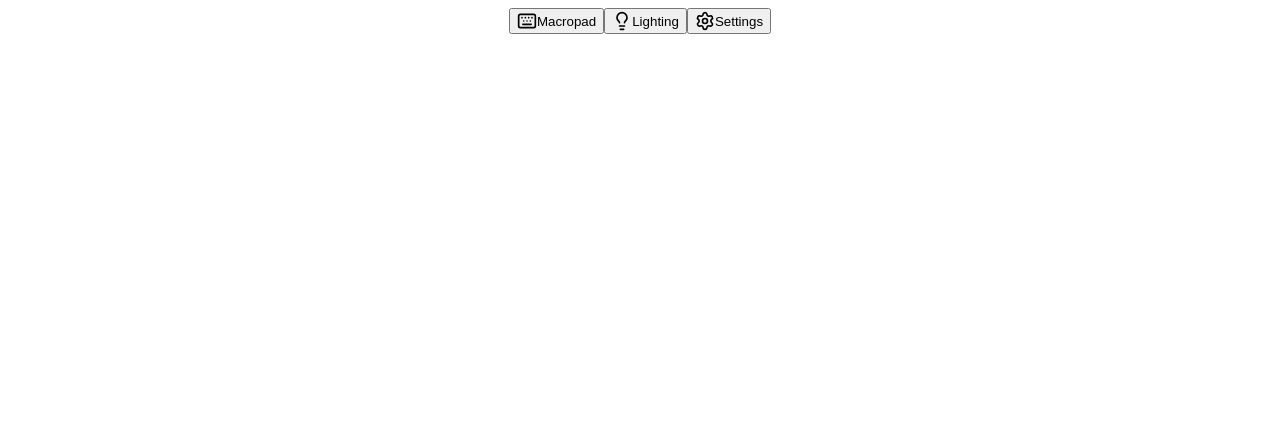
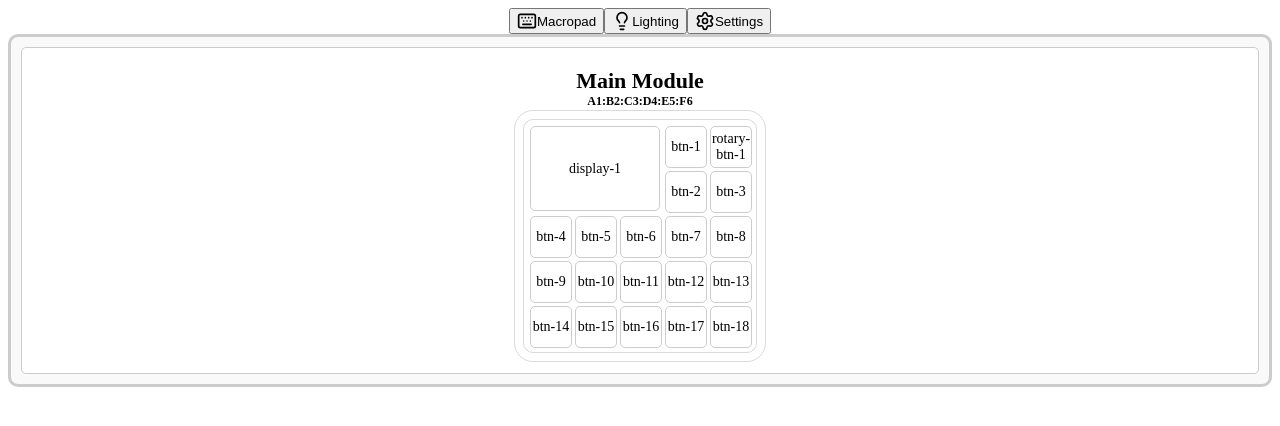
Before and after one commit to Nxe5/Modular_Macropad_Front_End, a Svelte app: page / in a window 1280 px wide. Shown: the top 426 px of the page. Built offline with nearby package versions, Linux system fonts and the light colour scheme.

Commit message:
Added selectable module display & prettier config

```diff
--- a/src/App.svelte
+++ b/src/App.svelte
@@ -7,7 +7,7 @@
   import SettingsTab from './components/settings/SettingsTab.svelte';
 
 
-  let activeTab = 'keys';
+  let activeTab = 'macropad';
 </script>
 
 <main class="min-h-screen flex flex-col bg-gray-50">
--- a/src/components/macropad/MacropadTab.svelte
+++ b/src/components/macropad/MacropadTab.svelte
@@ -4,6 +4,8 @@
 
   let mainModuleExample = {
   id: 'A1:B2:C3:D4:E5:F6',  // Unique MAC address as the ID for the main module
+  name: 'Main Module',  // Name for the main module
+  description: 'This is the main module with a display, rotary encoder, and buttons.',  // Description for the main module
   gridSize: { rows: 5, columns: 5 },  // 5x5 grid for the main module
   components: [
     {
@@ -20,38 +22,38 @@
       keyBinding: "Volume Up"  // For simplicity, a predefined action like "Volume Up"
     },
     {
-      id: 'button-1', // Unique ID for the button
+      id: 'btn-1', // Unique ID for the button
       type: 'button',
-      position: { row: 1, column: 1 },
+      position: { row: 0, column: 3 },
       keyBinding: "DELAY 500; PRESS Ctrl; PRESS Z; RELEASE Ctrl; RELEASE Z"  // Undo action (Ctrl+Z)
     },
     {
-      id: 'button-2', // Unique ID for the button
+      id: 'btn-2', // Unique ID for the button
       type: 'button',
-      position: { row: 1, column: 2 },
+      position: { row: 1, column: 3 },
       keyBinding: "DELAY 100; PRESS Alt; PRESS F4; RELEASE Alt; RELEASE F4"  // Close Window (Alt+F4)
     },
     {
-      id: 'button-3', // Unique ID for the button
+      id: 'btn-3', // Unique ID for the button
       type: 'button',
-      position: { row: 1, column: 3 },
+      position: { row: 1, column: 4 },
       keyBinding: "DELAY 500; PRESS Ctrl; PRESS C; RELEASE Ctrl; RELEASE C"  // Copy (Ctrl+C)
     },
-    { id: 'button-4', position: { row: 2, column: 0 }, keyBinding: "DELAY 200; PRESS Space; RELEASE Space" },
-    { id: 'button-5', position: { row: 2, column: 1 }, keyBinding: "Ctrl+V" },
-    { id: 'button-6', position: { row: 2, column: 2 }, keyBinding: "Ctrl+A" },
-    { id: 'button-7', position: { row: 2, column: 3 }, keyBinding: "DELAY 200; PRESS Shift; PRESS Esc; RELEASE Shift; RELEASE Esc" },
-    { id: 'button-8', position: { row: 2, column: 4 }, keyBinding: "DELAY 300; PRESS Ctrl; PRESS S; RELEASE Ctrl; RELEASE S" },
-    { id: 'button-9', position: { row: 3, column: 0 }, keyBinding: "F5" },
-    { id: 'button-10', position: { row: 3, column: 1 }, keyBinding: "F11" },
-    { id: 'button-11', position: { row: 3, column: 2 }, keyBinding: "Alt+Tab" },
-    { id: 'button-12', position: { row: 3, column: 3 }, keyBinding: "Ctrl+Shift+Esc" },
-    { id: 'button-13', position: { row: 3, column: 4 }, keyBinding: "Ctrl+P" },
-    { id: 'button-14', position: { row: 4, column: 0 }, keyBinding: "Alt+F4" },
-    { id: 'button-15', position: { row: 4, column: 1 }, keyBinding: "Ctrl+W" },
-    { id: 'button-16', position: { row: 4, column: 2 }, keyBinding: "Ctrl+Shift+T" },
-    { id: 'button-17', position: { row: 4, column: 3 }, keyBinding: "Ctrl+N" },
-    { id: 'button-18', position: { row: 4, column: 4 }, keyBinding: "Ctrl+Shift+S" }
+    { id: 'btn-4', type: 'button', position: { row: 2, column: 0 }, keyBinding: "DELAY 200; PRESS Space; RELEASE Space" },
+    { id: 'btn-5', type: 'button', position: { row: 2, column: 1 }, keyBinding: "Ctrl+V" },
+    { id: 'btn-6', type: 'button', position: { row: 2, column: 2 }, keyBinding: "Ctrl+A" },
+    { id: 'btn-7', type: 'button', position: { row: 2, column: 3 }, keyBinding: "DELAY 200; PRESS Shift; PRESS Esc; RELEASE Shift; RELEASE Esc" },
+    { id: 'btn-8', type: 'button', position: { row: 2, column: 4 }, keyBinding: "DELAY 300; PRESS Ctrl; PRESS S; RELEASE Ctrl; RELEASE S" },
+    { id: 'btn-9', type: 'button', position: { row: 3, column: 0 }, keyBinding: "F5" },
+    { id: 'btn-10', type: 'button', position: { row: 3, column: 1 }, keyBinding: "F11" },
+    { id: 'btn-11', type: 'button', position: { row: 3, column: 2 }, keyBinding: "Alt+Tab" },
+    { id: 'btn-12', type: 'button', position: { row: 3, column: 3 }, keyBinding: "Ctrl+Shift+Esc" },
+    { id: 'btn-13', type: 'button', position: { row: 3, column: 4 }, keyBinding: "Ctrl+P" },
+    { id: 'btn-14', type: 'button', position: { row: 4, column: 0 }, keyBinding: "Alt+F4" },
+    { id: 'btn-15', type: 'button', position: { row: 4, column: 1 }, keyBinding: "Ctrl+W" },
+    { id: 'btn-16', type: 'button', position: { row: 4, column: 2 }, keyBinding: "Ctrl+Shift+T" },
+    { id: 'btn-17', type: 'button', position: { row: 4, column: 3 }, keyBinding: "Ctrl+N" },
+    { id: 'btn-18', type: 'button', position: { row: 4, column: 4 }, keyBinding: "Ctrl+Shift+S" }
   ]
 };
 
--- a/src/components/macropad/MacropadView.svelte
+++ b/src/components/macropad/MacropadView.svelte
@@ -1,4 +1,6 @@
 <script>
+	import Module from "./Module.svelte";
+
   export let modules;  // Receive module prop from parent
 
 </script>
@@ -26,14 +28,13 @@
     font-size: 14px;
     text-align: center;
   }
-
 </style>
 
 
 <div class="macropad-view">
   {#each modules as module}
     <div class="module">
-      {module}
+      <Module {module}/>
     </div>
   {/each}
 </div>
--- /dev/null
+++ b/src/components/macropad/Module.svelte
@@ -0,0 +1,98 @@
+<script>
+export let module;
+export let selectedComponent = null;
+export let selectedType = null;
+
+const id = module.id;
+const name = module.name;
+const gridSize = module.gridSize;
+const components = module.components;
+
+function handleCellClick(component) {
+    selectedComponent = component.id
+    selectedType = component.type
+    console.log(id, selectedComponent, selectedType)
+}
+
+</script>
+
+<div class="module-container">
+  <h2>{name}</h2>
+  <h5>{id}</h5>
+  <div class="module" style="grid-template-columns: repeat({gridSize.columns}, 40px); grid-template-rows: repeat({gridSize.rows}, 40px)">
+    {#each components as component}
+      {#if component.size}
+        <div
+          class="cell {selectedComponent === component.id ? 'selected' : ''}"
+          style="
+            grid-area: {component.position.row + 1} / {component.position.column + 1} / span {component.size.rows} / span {component.size.columns};
+          "
+          on:click={()=>handleCellClick(component)}
+        >
+          {component.id}
+        </div>
+      {:else}
+        <div
+          class="cell {selectedComponent === component.id ? 'selected' : ''}"
+          style="grid-column: {component.position.column + 1}; grid-row: {component.position.row + 1}"
+          on:click={()=>handleCellClick(component)}
+        >
+          {component.id}
+        </div>
+      {/if}
+    {/each}
+  </div>
+</div>
+
+<style>
+.module-container {
+  display: grid;
+  flex-direction: column;
+  /* background-color: #f9f9f9; */
+  padding: 10px;
+  border-radius: 5px;
+  font-size: 14px;
+  text-align: center;
+}
+
+h2 {
+  margin: 0;
+  padding: 0;
+  font-size: 22px;
+}
+
+h5 {
+  margin: 0;
+  margin-bottom: 10px;
+  padding: 0;
+  font-size: 12px;
+}
+
+.module {
+  display: grid;
+  gap: 5px;
+  border: 1px solid #dadada;
+  outline: 1px solid #dadada;
+  border-radius: 10px;
+  outline-offset: 8px;
+  font-size: 14px;
+  text-align: center;
+  padding: 6px;
+}
+
+.cell {
+  background-color: white;
+  border: 1px solid #ccc;
+  display: flex;
+  align-items: center;
+  justify-content: center;
+  min-height: 40px;
+  min-width: 40px;
+  border-radius: 5px;
+}
+
+.cell.selected {
+ border: 1px solid orange;
+}
+
+</style>
--- a/src/components/modules/MainModule.svelte
+++ /dev/null
@@ -1,17 +0,0 @@
-<script>
-    import { MAIN_MODULE_LAYOUT } from '../modules/ModuleTypes.ts'
-</script>
-
-<div class="module">
-
-</div>
-
-<style>
-    .module {
-        outline: 1px solid #ccc;
-        border: 1px solid #ccc;
-        padding: 10px;
-        border-radius: 5px;
-        background-color: #f9f9f9;
-    }
-</style>
```
Also changed, not shown: src/components/modules/DialModule.svelte (deleted), src/components/modules/MiniDialModule.svelte (deleted), src/components/modules/MiniMainModule.svelte (deleted), src/components/modules/MiniSliderModule.svelte (deleted), src/components/modules/SliderModule.svelte (deleted), 1 other file (tests, documents, lock files or other folders).
